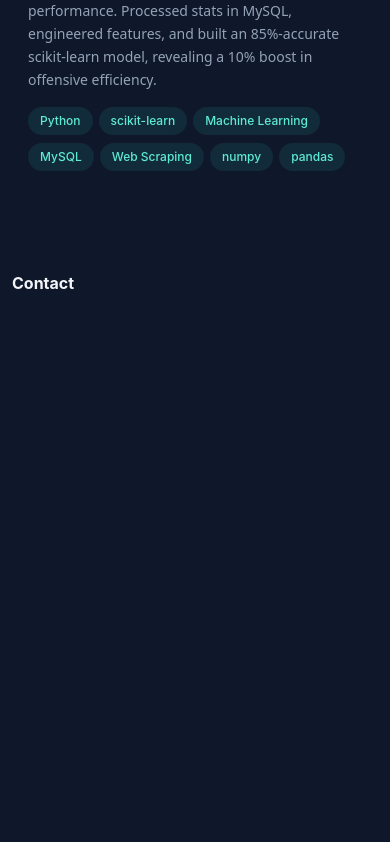
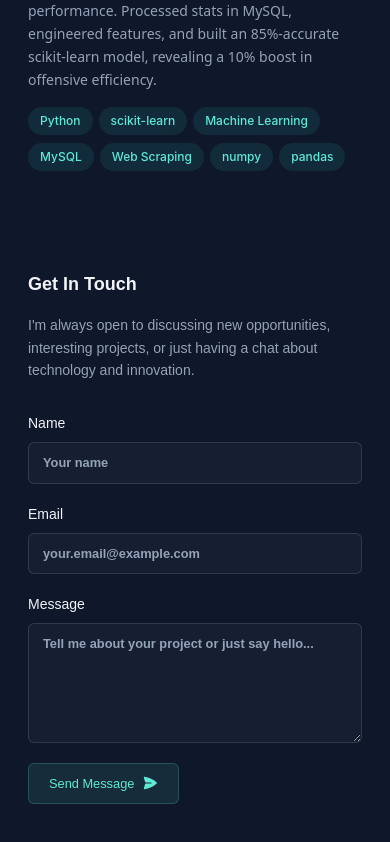
Before and after one commit to harryjng/personalWebsite, a React (Create React App) app: page / in a window 390 px wide. Shown: the part 5045-5887 px from the top of the page. Before the commit the page ends 5726 px from the top, so only its background shows below. Built offline with nearby package versions, Linux system fonts and the light colour scheme.

Commit message:
finished contact form

```diff
--- a/package.json
+++ b/package.json
@@ -3,6 +3,7 @@
   "version": "0.1.0",
   "private": true,
   "dependencies": {
+    "@emailjs/browser": "^4.4.1",
     "@tailwindcss/cli": "^4.1.11",
     "@tailwindcss/vite": "^4.1.11",
     "@testing-library/dom": "^10.4.0",
--- a/src/components/Contact.css
+++ b/src/components/Contact.css
@@ -1,8 +1,134 @@
 .contact-container {
+  margin: 2rem clamp(1rem, 4vw, 6.8rem) 3rem clamp(1rem, 4vw, 6.8rem);
+  margin-top: 9rem;
   padding: 4rem 0;
   height: 100vh;
   color: #f2f4f8;
   font-weight: bolder;
+}
+
+.contact-section {
+  max-width: 600px;
+}
+
+.contact-header {
+  margin-bottom: 3rem;
+}
+
+.contact-title {
+  font-size: 1.5rem;
+  font-weight: 600;
+  color: #f2f4f8;
+  margin-bottom: 1rem;
+  font-family: sans-serif;
+  -webkit-font-smoothing: antialiased;
+}
+
+.contact-subtitle {
+  color: rgb(148, 163, 184);
+  font-size: 1rem;
+  line-height: 1.6;
+  font-family: sans-serif;
+  -webkit-font-smoothing: antialiased;
+  font-weight: 400;
+}
+
+.contact-form {
+  display: flex;
+  flex-direction: column;
+  gap: 1.5rem;
+}
+
+.form-group {
+  display: flex;
+  flex-direction: column;
+  gap: 0.5rem;
+}
+
+.form-label {
+  color: #f2f4f8;
+  font-size: 0.875rem;
+  font-weight: 500;
+  font-family: sans-serif;
+  -webkit-font-smoothing: antialiased;
+}
+
+.form-input,
+.form-textarea {
+  background-color: rgba(30, 41, 59, 0.5);
+  border: 1px solid rgba(148, 163, 184, 0.2);
+  border-radius: 0.375rem;
+  padding: 0.75rem 1rem;
+  color: #f2f4f8;
+  font-size: 0.875rem;
+  font-family: sans-serif;
+  -webkit-font-smoothing: antialiased;
+  transition: all 0.3s ease;
+  outline: none;
+}
+
+.form-input:focus,
+.form-textarea:focus {
+  border-color: #5eead4;
+  box-shadow: 0 0 0 3px rgba(94, 234, 212, 0.1);
+  background-color: rgba(30, 41, 59, 0.7);
+}
+
+.form-input::placeholder,
+.form-textarea::placeholder {
+  color: rgb(148, 163, 184);
+}
+
+.form-textarea {
+  resize: vertical;
+  min-height: 120px;
+}
+
+.submit-button {
+  display: inline-flex;
+  align-items: center;
+  gap: 0.5rem;
+  background-color: rgba(94, 234, 212, 0.1);
+  color: #5eead4;
+  border: 1px solid rgba(94, 234, 212, 0.2);
+  border-radius: 0.375rem;
+  padding: 0.75rem 1.5rem;
+  font-size: 0.875rem;
+  font-weight: 500;
+  font-family: sans-serif;
+  -webkit-font-smoothing: antialiased;
+  cursor: pointer;
+  transition: all 0.3s ease;
+  outline: none;
+  align-self: flex-start;
+}
+
+.submit-button:hover {
+  background-color: rgba(94, 234, 212, 0.15);
+  border-color: rgba(94, 234, 212, 0.3);
+  transform: translateY(-1px);
+}
+
+.submit-button:focus {
+  box-shadow: 0 0 0 3px rgba(94, 234, 212, 0.1);
+}
+
+.submit-button:active {
+  transform: translateY(0);
+}
+
+.button-text {
+  font-weight: 500;
+}
+
+.button-icon {
+  width: 1rem;
+  height: 1rem;
+  transition: transform 0.3s ease;
+}
+
+.submit-button:hover .button-icon {
+  transform: translateX(2px);
 }
 
 @media (max-width: 768px) {
@@ -10,11 +136,49 @@
     padding: 2rem 0;
     height: auto;
     min-height: 50vh;
+    margin-left: clamp(1rem, 4vw, 6.8rem);
+    margin-top: 2rem;
+  }
+
+  .contact-title {
+    font-size: 1.25rem;
+  }
+
+  .contact-subtitle {
+    font-size: 0.9rem;
+  }
+
+  .contact-header {
+    margin-bottom: 2rem;
+  }
+
+  .contact-form {
+    gap: 1.25rem;
   }
 }
 
 @media (max-width: 480px) {
   .contact-container {
     padding: 1.5rem 0;
+    margin-top: 1.5rem;
+  }
+
+  .contact-title {
+    font-size: 1.125rem;
+  }
+
+  .contact-subtitle {
+    font-size: 0.875rem;
+  }
+
+  .form-input,
+  .form-textarea {
+    padding: 0.625rem 0.875rem;
+    font-size: 0.8rem;
+  }
+
+  .submit-button {
+    padding: 0.625rem 1.25rem;
+    font-size: 0.8rem;
   }
 }
--- a/src/components/Contact.js
+++ b/src/components/Contact.js
@@ -1,11 +1,105 @@
 import './Contact.css'
-
+import { useState, useRef } from 'react'
+import emailjs from '@emailjs/browser'
 
 export default function Contact() {
+  const form = useRef();
+  const [isSubmitting, setIsSubmitting] = useState(false);
+
+  // Replace these with your EmailJS credentials
+  const SERVICE_ID = 'service_b2fja7b';
+  const TEMPLATE_ID = 'template_nocu90b';
+  const PUBLIC_KEY = 'Q_N3DOFV_s2JqOWL3';
+
+  const handleSubmit = async (e) => {
+    e.preventDefault();
+    setIsSubmitting(true);
+
+    try {
+      // Send email using EmailJS sendForm
+      await emailjs.sendForm(
+        SERVICE_ID,
+        TEMPLATE_ID,
+        form.current,
+        PUBLIC_KEY
+      );
+
+      alert('Thank you for your message! I\'ll get back to you soon.');
+      form.current.reset();
+    } catch (error) {
+      console.error('Failed to send email:', error);
+      alert('Sorry, there was an error sending your message. Please try again or contact me directly.');
+    } finally {
+      setIsSubmitting(false);
+    }
+  };
+
   return (
-    <div className="contact-container">
-      <section id = "Contact"></section>
-      <h1>Contact</h1>
+    <div className="contact-container" id="Contact">
+      <section className="contact-section">
+        <div className="contact-header">
+          <h2 className="contact-title">Get In Touch</h2>
+          <p className="contact-subtitle">
+            I'm always open to discussing new opportunities, interesting projects, or just having a chat about technology and innovation.
+          </p>
+        </div>
+
+        <form ref={form} onSubmit={handleSubmit} className="contact-form">
+          <div className="form-group">
+            <label htmlFor="from_name" className="form-label">Name</label>
+            <input
+              type="text"
+              id="from_name"
+              name="from_name"
+              required
+              className="form-input"
+              placeholder="Your name"
+              disabled={isSubmitting}
+            />
+          </div>
+
+          <div className="form-group">
+            <label htmlFor="from_email" className="form-label">Email</label>
+            <input
+              type="email"
+              id="from_email"
+              name="from_email"
+              required
+              className="form-input"
+              placeholder="your.email@example.com"
+              disabled={isSubmitting}
+            />
+          </div>
+
+          <div className="form-group">
+            <label htmlFor="message" className="form-label">Message</label>
+            <textarea
+              id="message"
+              name="message"
+              required
+              rows="5"
+              className="form-textarea"
+              placeholder="Tell me about your project or just say hello..."
+              disabled={isSubmitting}
+            />
+          </div>
+
+          <button type="submit" className="submit-button" disabled={isSubmitting}>
+            <span className="button-text">
+              {isSubmitting ? 'Sending...' : 'Send Message'}
+            </span>
+            <svg
+              xmlns="http://www.w3.org/2000/svg"
+              viewBox="0 0 20 20"
+              fill="currentColor"
+              className="button-icon"
+              aria-hidden="true"
+            >
+              <path d="M3.105 2.289a.75.75 0 00-.826.95l1.414 4.925A1.5 1.5 0 005.135 9.25h6.115a.75.75 0 010 1.5H5.135a1.5 1.5 0 00-1.442 1.086l-1.414 4.926a.75.75 0 00.826.95 28.896 28.896 0 0015.293-7.154.75.75 0 000-1.115A28.896 28.896 0 003.105 2.289z" />
+            </svg>
+          </button>
+        </form>
+      </section>
     </div>
   );
 }
```
Also changed, not shown: 1 other file (tests, documents, lock files or other folders).
